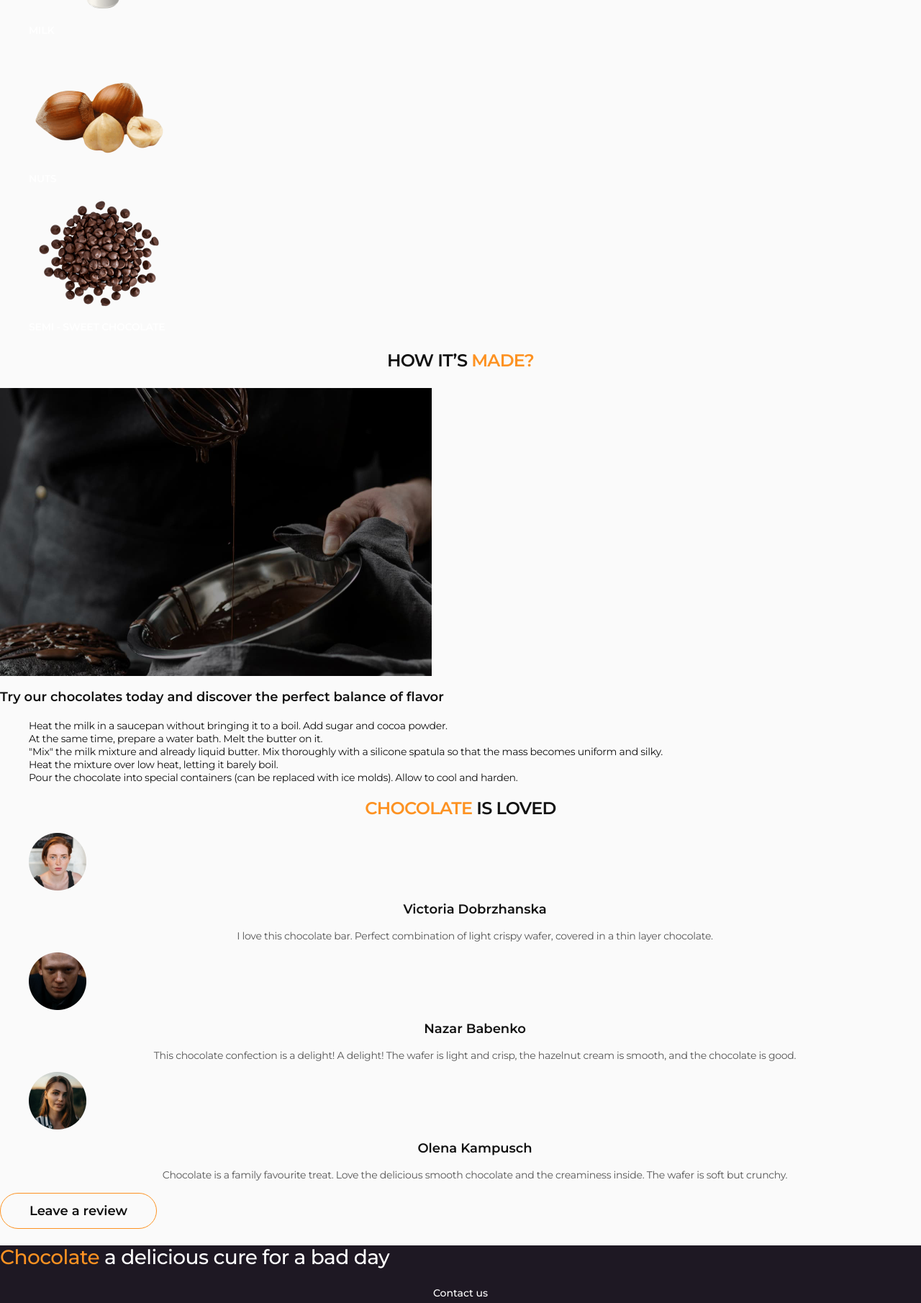
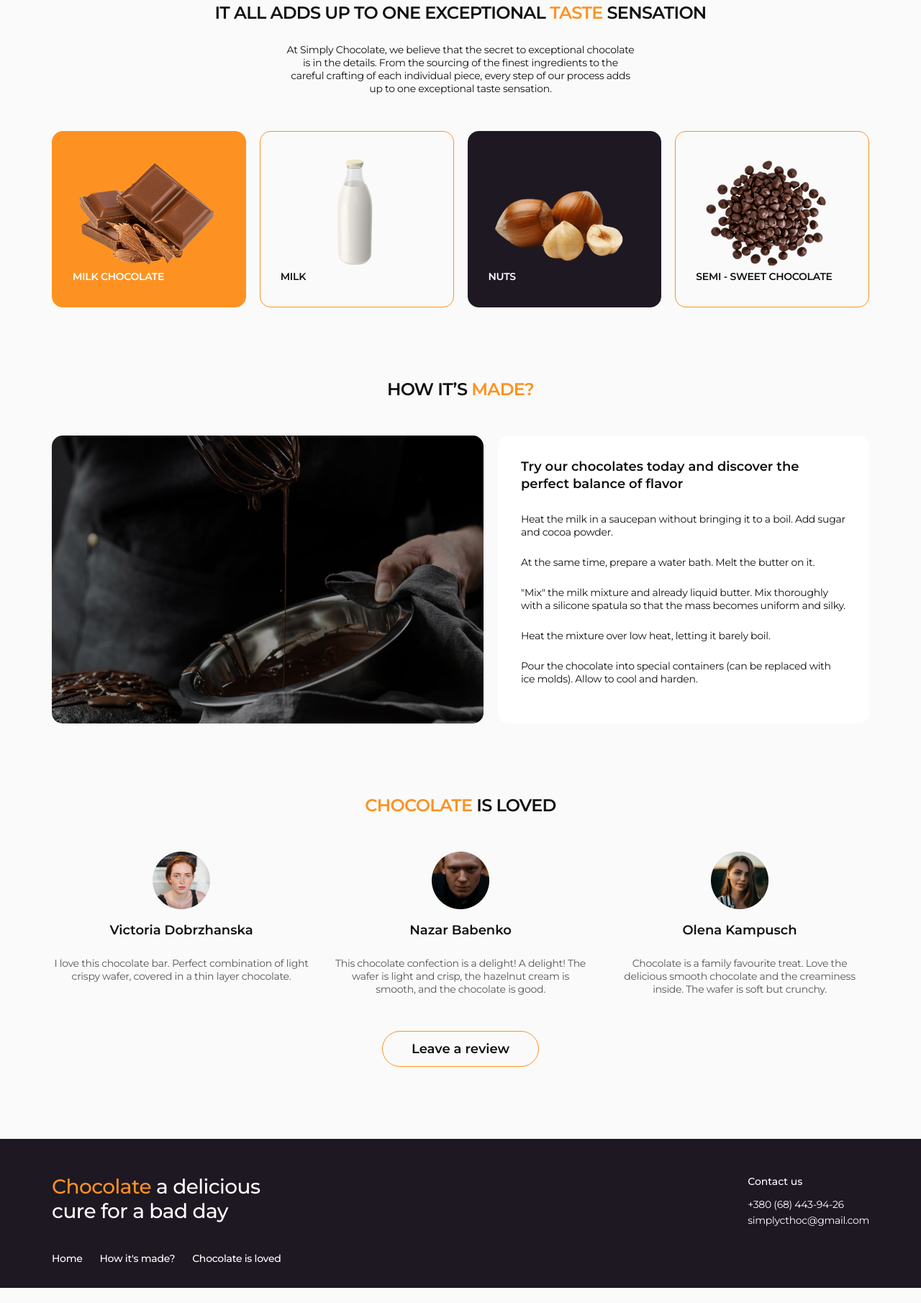
Before and after one commit to olnahaichuk/goit-markup-hw-01-2026, a plain HTML site: page index.html in a window 1280 px wide. Shown: the part 987-2797 px from the top of the page at 72% size. After the commit the page ends 2776 px from the top, so only its background shows below. Drawn offline with nearby package versions, Linux system fonts and the light colour scheme.

Commit message:
add styles to all sections

```diff
--- a/css/styles.css
+++ b/css/styles.css
@@ -1,10 +1,26 @@
 /* ===========Common Styles=========== */
+h1,
+h2,
+h3,
+h4,
+h5,
+h6,
+p {
+  margin-top: 0;
+  margin-bottom: 0;
+}
+
 ul,
 ol {
+  margin-top: 0;
+  margin-bottom: 0;
+  padding-left: 0;
   list-style-type: none;
 }
+
 a {
   text-decoration: none;
+  color: inherit;
 }
 button {
   cursor: pointer;
@@ -12,17 +28,45 @@ button {
 img {
   display: block;
 }
-a {
-  color: inherit;
-}
+
 body {
   font-family: "Montserrat", sans-serif;
   color: #111111;
   background: #fafafa;
 }
+.container {
+  width: 1168px;
+  padding-left: 16px;
+  padding-right: 16px;
+  margin-left: auto;
+  margin-right: auto;
+}
+.visually-hidden {
+  position: absolute;
+  width: 1px;
+  height: 1px;
+  margin: -1px;
+  border: 0;
+  padding: 0;
+
+  white-space: nowrap;
+  clip-path: inset(100%);
+  clip: rect(0 0 0 0);
+  overflow: hidden;
+}
 /* ===========/Common Styles=========== */
 /* ===========Page Header Styles=========== */
+
+.page-nav {
+  display: flex;
+  justify-content: space-between;
+}
+.menu {
+  display: flex;
+  column-gap: 24px;
+}
 .logo {
+  align-self: center;
   font-weight: 700;
   font-size: 18px;
   line-height: 1.11;
@@ -33,6 +77,9 @@ body {
   font-style: italic;
 }
 .menu-link {
+  display: block;
+  padding-top: 32px;
+  padding-bottom: 32px;
   font-weight: 500;
   font-size: 14px;
   line-height: 1.14;
@@ -49,21 +96,33 @@ body {
 
 /* ===========Hero Section Styles=========== */
 .hero {
+  padding-bottom: 36px;
+}
+.page-hero-container {
+  padding-top: 381px;
+  padding-bottom: 40px;
+  padding-left: 56px;
+  padding-right: 56px;
   background-color: #111111;
 }
-.hero-title {
+
+.main-title {
+  max-width: 460px;
   font-weight: 500;
   font-size: 28px;
   line-height: 1.21;
   letter-spacing: -0.03em;
   color: #ffffff;
+  margin-bottom: 32px;
 }
 .hero-buy-btn {
+  min-width: 144px;
   border-radius: 100px;
-  padding: 14px 40px;
+  padding: 14px 20px;
   height: 45px;
   background-color: #fd9222;
-  border-style: none;
+  border: none;
+  margin-right: 14px;
 }
 
 .how-made-link {
@@ -74,6 +133,7 @@ body {
   border-radius: 100px;
   padding: 14px 40px;
   height: 45px;
+  margin-right: 585px;
 }
 .scroll-link {
   font-weight: 500;
@@ -82,19 +142,29 @@ body {
   letter-spacing: -0.03em;
   color: #ffffff;
 }
+
 /* ===========/Hero Section Styles=========== */
 
 /* ===========Benefits Section Styles=========== */
+
 .benefits-section {
+  padding-top: 36px;
+  padding-bottom: 36px;
   background-color: #1e1823;
 }
-.benefits-title {
-  visibility: hidden;
+.benefits-list {
+  display: flex;
+  gap: 88px;
+  align-content: stretch;
+}
+.benefits-item {
+  flex-basis: calc((100% - (88px * 2)) / 3);
 }
 .benefits-item-title {
   font-weight: 600;
   font-size: 18px;
   color: #ffffff;
+  margin-bottom: 18px;
 }
 .benefits-item-text {
   font-size: 14px;
@@ -104,68 +174,133 @@ body {
 /* ===========/Benefits Section Styles=========== */
 
 /* ===========Ingredients Section Styles=========== */
-.ingredients-title {
+.ingredients {
+  padding-top: 50px;
+  padding-bottom: 50px;
+}
+.section-title {
   font-weight: 600;
   font-size: 24px;
   line-height: 1.17;
   letter-spacing: -0.03em;
-  text-transform: uppercase;
   text-align: center;
   color: #111111;
+}
+.ingredients .section-title {
+  margin-bottom: 28px;
 }
 .accent-color {
   color: #fd9222;
 }
 .ingredients-desc {
+  max-width: 486px;
+  margin-right: auto;
+  margin-left: auto;
   font-size: 14px;
   line-height: 1.29;
   letter-spacing: -0.02em;
   text-align: center;
-  color: #111111;
+  margin-bottom: 50px;
 }
+.ingredients-list {
+  display: flex;
+  flex-wrap: wrap;
+  gap: 19px;
+}
+.ingredients-list-item {
+  border: 1px solid #fd9222;
+  border-radius: 15px;
+  padding: 32px 28px;
+  flex-basis: calc((100% - 57px) / 4);
+}
+.ingredients-list-item:nth-child(4n + 1) {
+  background-color: #fd9222;
+  color: #ffffff;
+}
+.ingredients-list-item:nth-child(4n + 3) {
+  background-color: #1e1823;
+  border-color: #1e1823;
+}
+
 .ingredients-list-title {
   font-weight: 600;
   font-size: 14px;
   line-height: 1.29;
   letter-spacing: -0.02em;
   text-transform: uppercase;
+}
+.ingredients-list-item:nth-child(odd) {
   color: #ffffff;
 }
-
 /* ===========/Ingredients Section Styles=========== */
 
 /* ===========How made Section Styles=========== */
+.how-made {
+  padding-top: 50px;
+  padding-bottom: 50px;
+}
 .section-title {
-  font-weight: 600;
-  font-size: 24px;
-  line-height: 1.17;
-  letter-spacing: -0.03em;
-  text-transform: uppercase;
-  text-align: center;
-  color: #111111;
+  margin-bottom: 50px;
+}
+.how-made-content-wrapper {
+  display: flex;
+  column-gap: 20px;
+}
+.how-made-img {
+  border-radius: 15px;
+}
+.how-made-text-wrapper {
+  padding: 32px;
+  border-radius: 15px;
+  background: #ffffff;
 }
 .how-made-title {
   font-weight: 600;
   font-size: 18px;
   line-height: 1.33;
   color: #111111;
+  margin-bottom: 28px;
 }
 .how-made-list-item {
+  margin-bottom: 24px;
   font-size: 14px;
   line-height: 1.28571;
   letter-spacing: -0.02em;
   color: #111;
 }
+.how-made-list-item:last-child{
+  margin-bottom: 0;
+}
 
 /* ===========/How made Section Styles=========== */
 
 /* ===========Reviews Section Styles=========== */
+.reviews {
+  padding-top: 50px;
+  padding-bottom: 100px;
+}
+
+.reviews-list {
+  display: flex;
+  gap: 28px;
+  flex-wrap: wrap;
+  margin-bottom: 49px;
+}
+.reviews-list-item {
+  flex-basis: calc((100% - 56px) / 3);
+}
+.reviews-list-item-avatar{
+  margin-right: auto;
+  margin-left: auto;
+  margin-bottom: 18px;
+}
 .reviews-list-fullname {
   font-weight: 600;
   font-size: 18px;
   line-height: 1.33;
   text-align: center;
   color: #111111;
+  margin-bottom: 24px;
 }
 .reviews-list-text {
   font-size: 14px;
@@ -175,6 +310,9 @@ body {
   color: rgba(17, 17, 17, 0.7);
 }
 .leave-review-btn {
+  display: block;
+  margin-left: auto;
+  margin-right: auto;
   font-weight: 600;
   font-size: 18px;
   color: #111111;
@@ -188,26 +326,35 @@ body {
 
 /* ===========Footer Section Styles=========== */
 .page-footer {
+  padding-top: 50px;
   background-color: #1e1823;
 }
+.footer-wrapper{
+  display: flex;
+  justify-content: space-between;
+}
 .page-footer-title {
+  max-width: 300px;
   font-weight: 500;
   font-size: 28px;
   line-height: 1.21;
   letter-spacing: -0.02em;
   color: #ffffff;
 }
-.contact-block{
-    font-style:normal;
+.contact-block {
+  font-style: normal;
 }
 .contact-text {
   font-weight: 500;
   font-size: 14px;
   line-height: 1.29;
-  text-align: center;
   color: #ffffff;
+  margin-bottom: 14px;
 }
-.contact-list-link{
+.contact-list-item{
+  margin-bottom: 4px;
+}
+.contact-list-link {
   font-size: 14px;
   line-height: 1.29;
   letter-spacing: -0.02em;
@@ -215,10 +362,14 @@ body {
   color: #fff;
 }
 .contact-list-link:hover,
-.contact-list-link:focus{
+.contact-list-link:focus {
   color: #fd9222;
 }
-.menu-link{
+.page-footer .menu-link{
   color: #ffffff;
 }
+.menu-link:hover,
+.menu-link:focus{
+  color: #fd9222;
+}
 /* ===========/Footer Section Styles=========== */
--- a/index.html
+++ b/index.html
@@ -21,7 +21,8 @@
   </head>
   <body>
     <header class="page-header">
-      <nav class="pade-nav">
+      <div class="container">
+        <nav class="page-nav">
           <a href="./index.html" class="logo"
             ><span class="text-italic">SIMPLY</span> CHOCOLATE</a
           >
@@ -37,27 +38,34 @@
             </li>
           </ul>
         </nav>
+      </div>
     </header>
     <main>
+      <!-- ======= Hero Section ======= -->
       <section class="hero">
-        <h1 class="section-title">
+        <div class="container page-hero-container">
+          .background-wrapper
+          <h1 class="main-title">
             Treat yourself or a loved one to our finest ingredients for a moment
             of pure delight!
           </h1>
           <button type="button" class="hero-buy-btn">Buy now</button>
           <a href="#how-made" class="how-made-link">How it’s made</a>
           <a href="#benefits" class="scroll-link">scroll down</a>
+        </div>
       </section>
+      <!-- ======= /Hero Section ======= -->
       <section id="benefits" class="benefits-section">
-        <h2 class="benefits-title">Benefits</h2>
+        <div class="container">
+          <h2 class="visually-hidden">Benefits</h2>
           <ul class="benefits-list">
             <li class="benefits-item">
               <h3 class="benefits-item-title">Unsurpassed taste</h3>
               <p class="benefits-item-text">
                 Crafted with the finest quality cocoa beans and a dedication to
-              perfection, each bite is a decadent experience that simply cannot
-              be matched. Savor the richness and complexity of our Unsurpassed
-              Taste and discover a new level of chocolate bliss.
+                perfection, each bite is a decadent experience that simply
+                cannot be matched. Savor the richness and complexity of our
+                Unsurpassed Taste and discover a new level of chocolate bliss.
               </p>
             </li>
             <li class="benefits-item">
@@ -74,16 +82,19 @@
               <h3 class="benefits-item-title">Own production</h3>
               <p class="benefits-item-text">
                 We take pride in our own production process, ensuring that every
-              step is carefully crafted to perfection. From selecting the finest
-              ingredients to handcrafting each piece, our attention to detail is
-              evident in every bite.
+                step is carefully crafted to perfection. From selecting the
+                finest ingredients to handcrafting each piece, our attention to
+                detail is evident in every bite.
               </p>
             </li>
           </ul>
+        </div>
       </section>
-
+      <!-- ======= /Benefits Section ======= -->
+      <!-- ======= Ingredients Section ======= -->
       <section class="ingredients">
-        <h2 class="ingredients-title">
+        <div class="container">
+          <h2 class="section-title">
             IT ALL ADDS UP TO ONE EXCEPTIONAL
             <span class="accent-color">TASTE</span> SENSATION
           </h2>
@@ -135,11 +146,16 @@
               <h3 class="ingredients-list-title">sEMI - SWEET CHOCOLATE</h3>
             </li>
           </ul>
+        </div>
       </section>
+      <!-- ======= /Ingredients Section ======= -->
+      <!-- ======= How Made Section ======= -->
       <section id="how-made" class="how-made">
+        <div class="container">
           <h3 class="section-title">
-          hOW IT’S <span class="accent-color">made?</span>
+            HOW IT’S <span class="accent-color">MADE?</span>
           </h3>
+          <div class="how-made-content-wrapper">
             <img
               class="how-made-img"
               src="./images/how-made/how-made-choc.jpg"
@@ -147,33 +163,42 @@
               width="600"
               height="400"
             />
+            <div class="how-made-text-wrapper">
               <h3 class="how-made-title">
-          Try our chocolates today and discover the perfect balance of flavor
+                Try our chocolates today and discover the perfect balance of
+                flavor
               </h3>
               <ul class="how-made-list">
                 <li class="how-made-list-item">
-            Heat the milk in a saucepan without bringing it to a boil. Add sugar
-            and cocoa powder.
+                  Heat the milk in a saucepan without bringing it to a boil. Add
+                  sugar and cocoa powder.
                 </li>
                 <li class="how-made-list-item">
                   At the same time, prepare a water bath. Melt the butter on it.
                 </li>
                 <li class="how-made-list-item">
-            "Mix" the milk mixture and already liquid butter. Mix thoroughly
-            with a silicone spatula so that the mass becomes uniform and silky.
+                  "Mix" the milk mixture and already liquid butter. Mix
+                  thoroughly with a silicone spatula so that the mass becomes
+                  uniform and silky.
                 </li>
                 <li class="how-made-list-item">
                   Heat the mixture over low heat, letting it barely boil.
                 </li>
                 <li class="how-made-list-item">
-            Pour the chocolate into special containers (can be replaced with ice
-            molds). Allow to cool and harden.
+                  Pour the chocolate into special containers (can be replaced
+                  with ice molds). Allow to cool and harden.
                 </li>
               </ul>
+            </div>
+          </div>
+        </div>
       </section>
+      <!-- ======= /How Made Section ======= -->
+      <!-- ======= Reviews Section ======= -->
       <section id="reviews" class="reviews">
+        <div class="container">
           <h2 class="section-title">
-          <span class="accent-color">chocolate</span> is loved
+            <span class="accent-color">CHOCOLATE</span> IS LOVED
           </h2>
           <ul class="reviews-list">
             <li class="reviews-list-item">
@@ -222,19 +247,35 @@
             </li>
           </ul>
           <button type="button" class="leave-review-btn">Leave a review</button>
+        </div>
       </section>
+      <!-- ======= /Reviews Section ======= -->
     </main>
+    <!-- ======= Footer Section ======= -->
     <footer class="page-footer">
-      <h2 class="page-footer-title"><span class="accent-color">Chocolate</span>  a delicious cure for a bad day</h2>
+      <div class="container">
+        <div class="footer-wrapper">
+          <h2 class="page-footer-title">
+            <span class="accent-color">Chocolate</span> a delicious cure for a
+            bad day
+          </h2>
           <address class="contact-block">
             <p class="contact-text">Contact us</p>
             <ul class="contact-list">
-          <li class="contact-list-item"><a class="contact-list-link" href="tel:+380684439426">+380 (68) 443-94-26</a></li>
               <li class="contact-list-item">
-            <a class="contact-list-link" href="mailto:simplycthoc@gmail.com">simplycthoc@gmail.com</a>
+                <a class="contact-list-link" href="tel:+380684439426"
+                  >+380 (68) 443-94-26</a
+                >
+              </li>
+              <li class="contact-list-item">
+                <a class="contact-list-link" href="mailto:simplycthoc@gmail.com"
+                  >simplycthoc@gmail.com</a
+                >
               </li>
             </ul>
           </address>
+        </div>
+
         <nav class="page-navigation">
           <ul class="menu">
             <li class="menu-item">
@@ -248,6 +289,8 @@
             </li>
           </ul>
         </nav>
+      </div>
     </footer>
+    <!-- ======= Footer Section ======= -->
   </body>
 </html>
```
Lines whose indentation alone changed are shown as unchanged.
